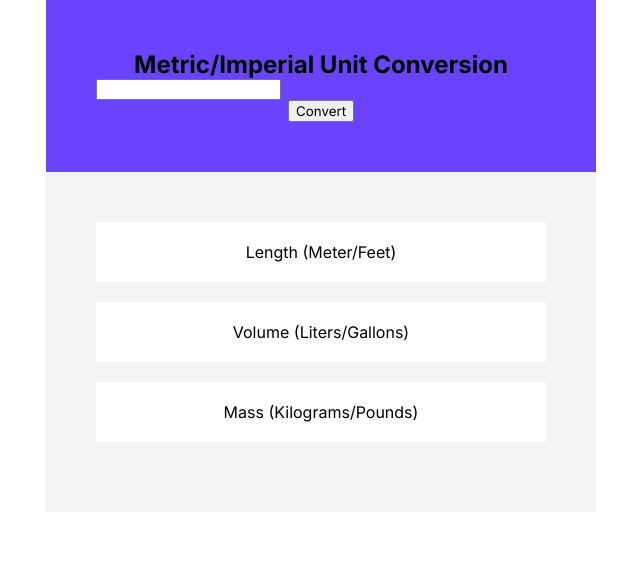
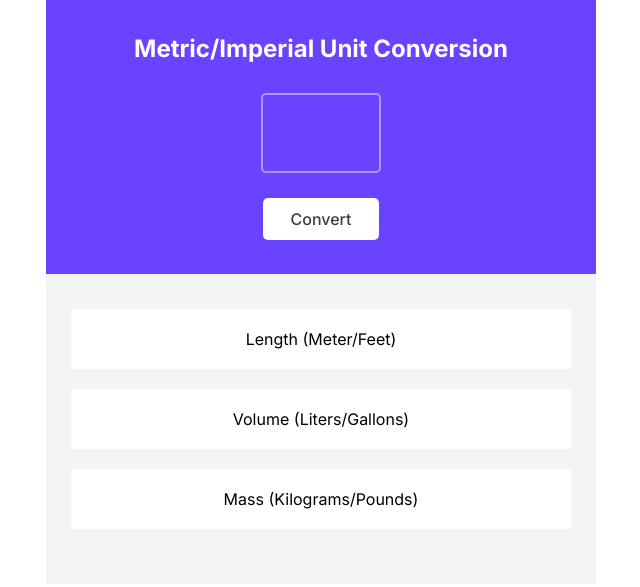
Before and after one commit to verenaisele/Unit-Converter, a website built with Vite: page index.html in a window 1280 px wide. Shown: the whole page, without its empty margins (319-959 px from the left). Built offline with nearby package versions, Linux system fonts and the light colour scheme.

Commit message:
Styling der App CSS

```diff
--- a/index.css
+++ b/index.css
@@ -9,24 +9,48 @@ h1, p {
     margin: 0;
 }
 
+h1 {
+    color: #fff;
+}
+
+input {
+    display: block;
+    color: #fff;
+    background: #6943FF;
+    border: 2px solid #B295FF;
+    border-radius: 5px;
+    margin: 30px auto 25px auto;
+    width: 120px;
+    height: 80px;
+    font-family: inherit;
+    font-size: 58px;
+    font-weight: 800;
+    line-height: 24.39px;
+    text-align: center;
+}
+
 button {
     font-family: inherit;
+    font-weight: 500;
+    font-size: 16px;
+    line-height: 24px;
+    color: #3d3d3d;
+    background: #fff;
+    border: none;
+    border-radius: 5px;
+    padding: 9px 28px;
 }
 
 #conversion {
     background: #6943FF;
     margin: 0;
-    padding: 50px;
+    padding: 34px 50px;
 }
 
 #results {
     background: #F4F4F4;
     margin: 0;
-    padding: 50px;
-}
-
-input {
-   display: block;
+    padding: 35px 25px;
 }
 
 p {
```
